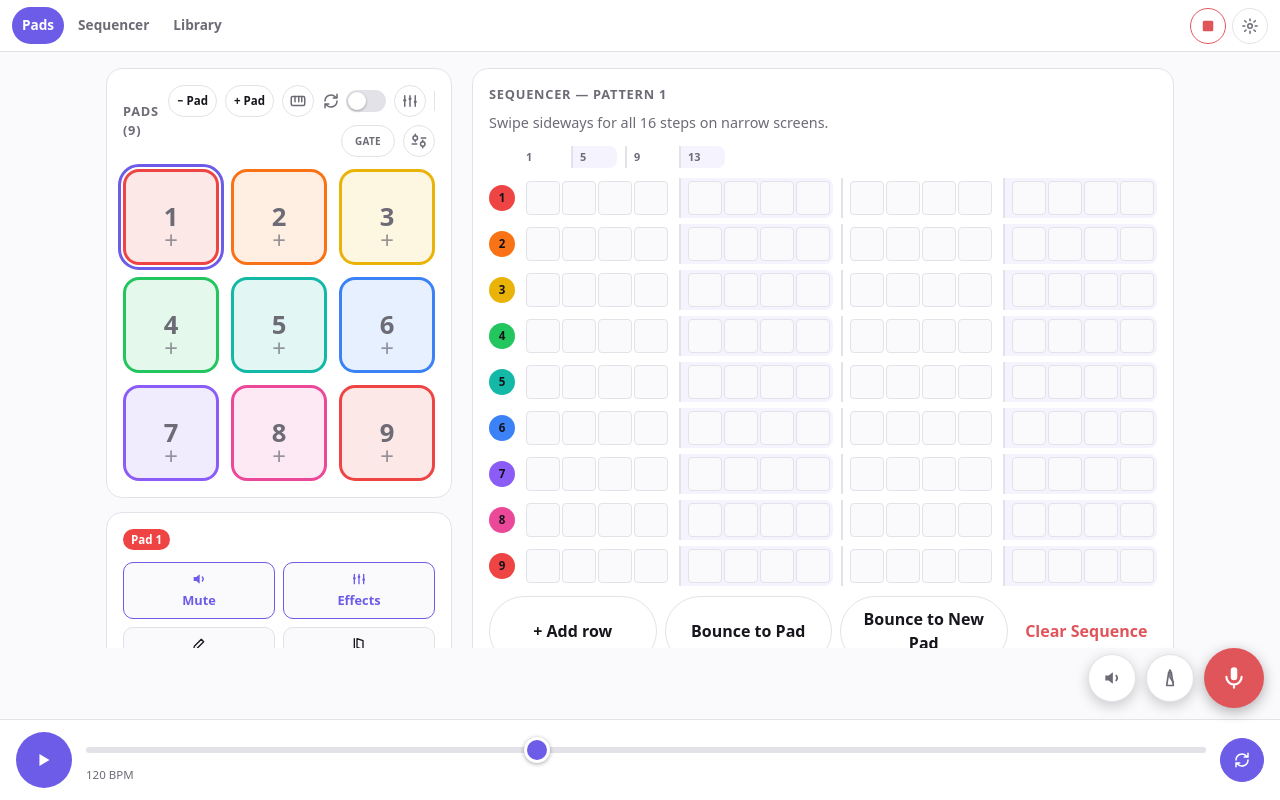
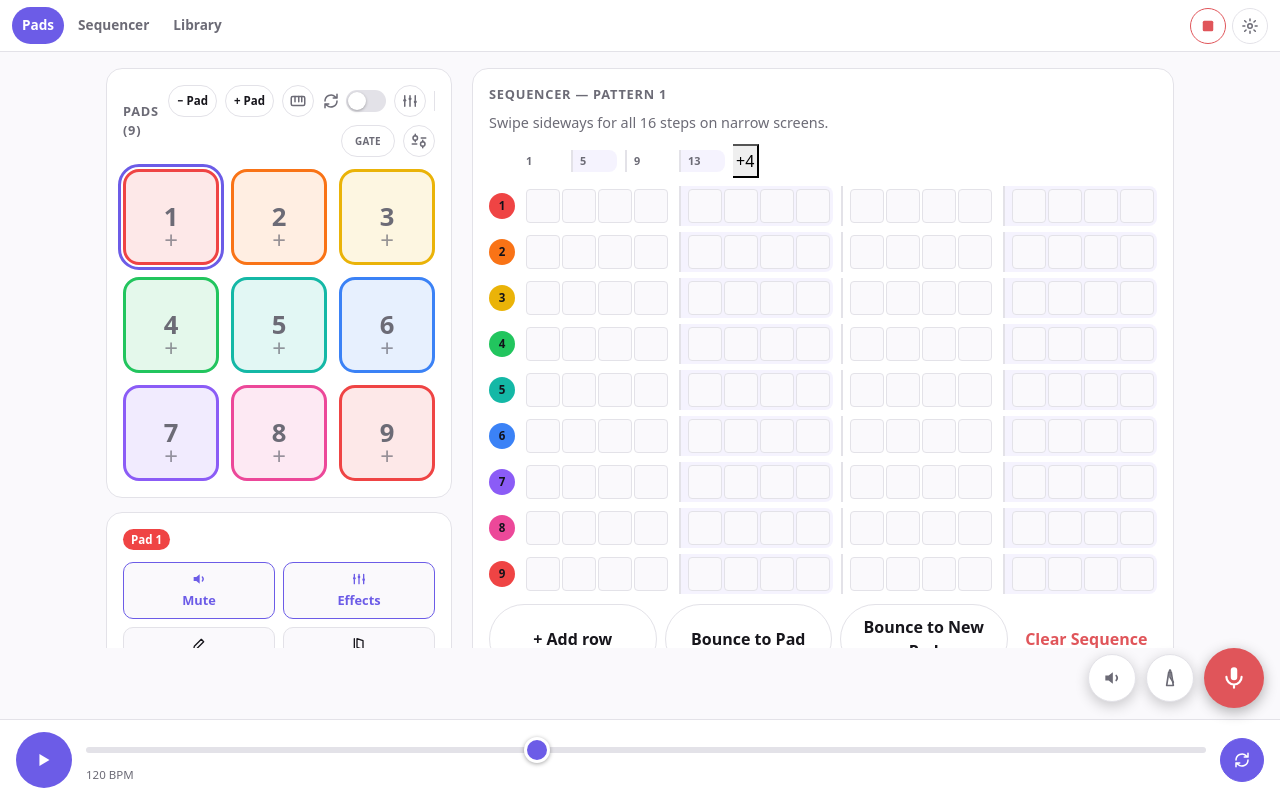
Before and after one commit to Amenonuhoko/mini-mixer, a React (Vite) app in the folder app/: page / in a window 1280 px wide. Built offline with nearby package versions, Linux system fonts and the light colour scheme.

Commit message:
Add sequencer steps on the right

```diff
--- a/app/src/components/Sequencer.tsx
+++ b/app/src/components/Sequencer.tsx
@@ -1,7 +1,7 @@
 import { useState } from 'react'
 import { usePadLooping } from '../hooks/usePadLooping'
 import { renderPatternToBuffer } from '../engine/bouncePattern'
-import { MAX_PAD_COUNT, STEP_COUNT } from '../state/constants'
+import { MAX_PAD_COUNT, MAX_STEP_COUNT, STEP_COUNT } from '../state/constants'
 import { createId, timestampNow } from '../state/defaults'
 import { useAppState } from '../state/AppStateContext'
 import { useEngine } from '../state/EngineContext'
@@ -96,13 +96,23 @@ export function Sequencer({ onBounced }: SequencerProps) {
           <div className="sequencer-row sequencer-header-row" aria-hidden="true">
             <span className="sequencer-row-label sequencer-row-label-spacer" />
             {chunk(
-              Array.from({ length: STEP_COUNT }, (_, i) => i),
+              Array.from({ length: pattern.stepCount }, (_, i) => i),
               GROUP_SIZE,
             ).map((group, gi) => (
               <div className="step-group" key={gi}>
                 <span className="step-group-number">{group[0]! + 1}</span>
               </div>
             ))}
+            <button
+              type="button"
+              className="step-group step-add-right"
+              onClick={() => dispatch({ type: 'ADD_PATTERN_STEPS', patternId: pattern.id })}
+              disabled={pattern.stepCount >= MAX_STEP_COUNT}
+              title={pattern.stepCount >= MAX_STEP_COUNT ? 'Maximum pattern length reached' : 'Add four steps to the right'}
+              aria-label="Add four steps to the right"
+            >
+              +4
+            </button>
           </div>
           {visiblePads.map((pad, padIndex) => (
             <SequencerRow
@@ -110,7 +120,7 @@ export function Sequencer({ onBounced }: SequencerProps) {
               pad={pad}
               padIndex={padIndex}
               patternId={pattern.id}
-              steps={pattern.steps[pad.id] ?? new Array<string | null>(STEP_COUNT).fill(null)}
+              steps={pattern.steps[pad.id] ?? new Array<string | null>(pattern.stepCount).fill(null)}
               sampleLabels={Object.fromEntries(Object.entries(state.samples).map(([id, sample]) => [id, sample.label]))}
               transport={state.transport}
               engine={engine}
```
